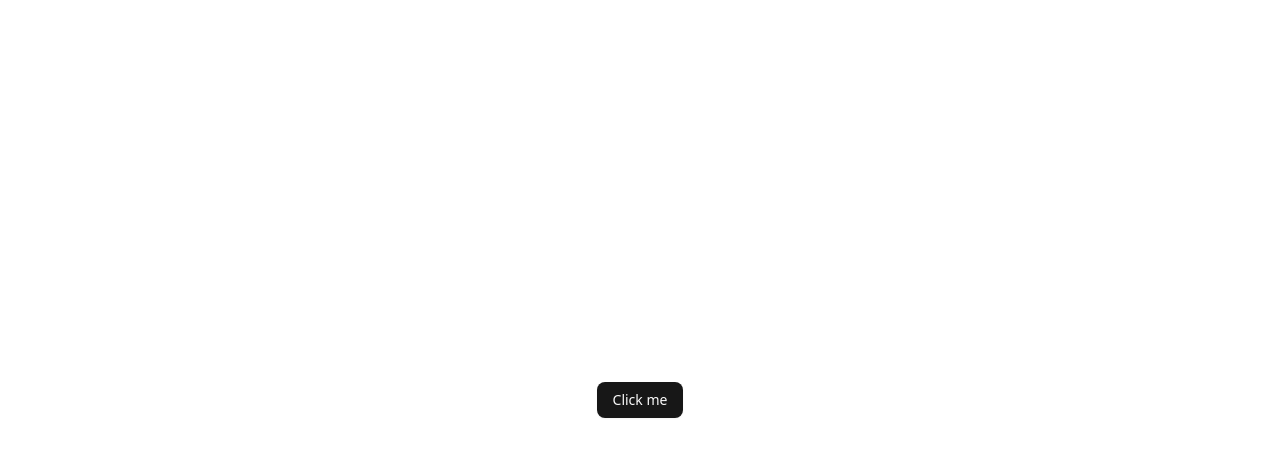
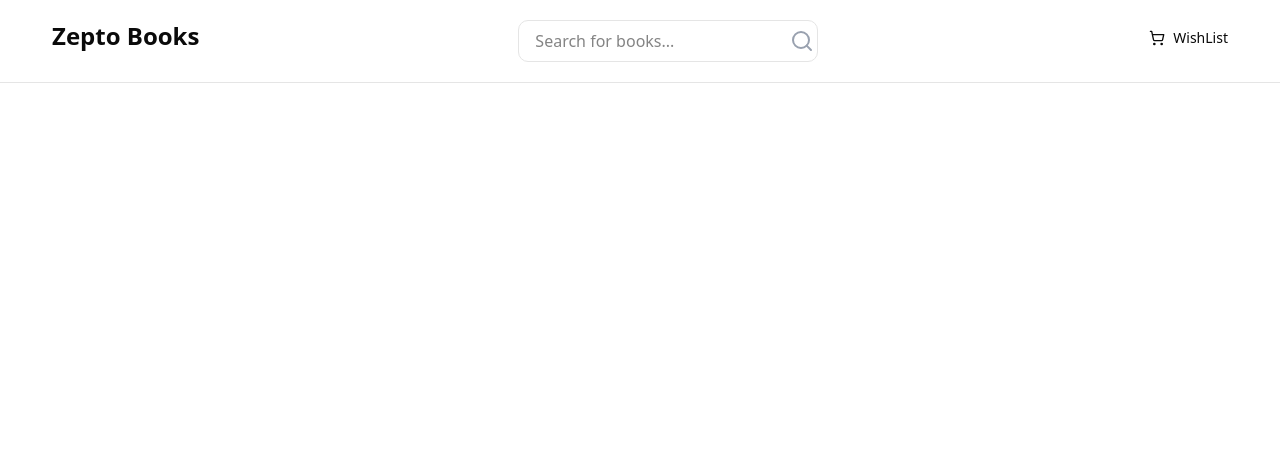
Before and after one commit to sohagmahin/zepto_books, a React (Vite) app: page / in a window 1280 px wide. Shown: the top 456 px of the page. Built offline with nearby package versions, Linux system fonts and the light colour scheme.

Commit message:
add header

```diff
--- a/src/App.jsx
+++ b/src/App.jsx
@@ -1,9 +1,10 @@
 import { Button } from "@/components/ui/button";
+import Header from "./components/header";
 
 function App() {
   return (
-    <div className="flex flex-col items-center justify-center min-h-svh">
-      <Button>Click me</Button>
+    <div className="flex h-screen flex-col">
+      <Header />
     </div>
   );
 }
--- /dev/null
+++ b/src/components/header/index.jsx
@@ -0,0 +1,38 @@
+import { SearchIcon, ShoppingCart } from "lucide-react";
+import { Button } from "../ui/button";
+
+const Header = () => {
+  return (
+    <header className="w-full border-b">
+      <div className="max-w-7xl lg:mx-auto p-5 md:px-10 w-full flex justify-between">
+        <div className="flex-start">
+          <a href={"/"} className="flex-start">
+            <span className="hidden lg:block font-bold text-2xl ml-3">
+              Zepto Books
+            </span>
+          </a>
+        </div>
+
+        {/* Product search bar */}
+        <div className="relative w-[300px] flex">
+          <input
+            type="text"
+            placeholder="Search for books..."
+            className="w-full px-4 py-2 border rounded-lg focus:outline-none focus:ring-2 focus:ring-blue-500"
+          />
+          <div className="absolute right-1 top-1/2 -translate-y-1/2 text-gray-400">
+            <SearchIcon />
+          </div>
+        </div>
+
+        <Button asChild variant="ghost">
+          <a href="/cart">
+            <ShoppingCart /> WishList
+          </a>
+        </Button>
+      </div>
+    </header>
+  );
+};
+
+export default Header;
```
